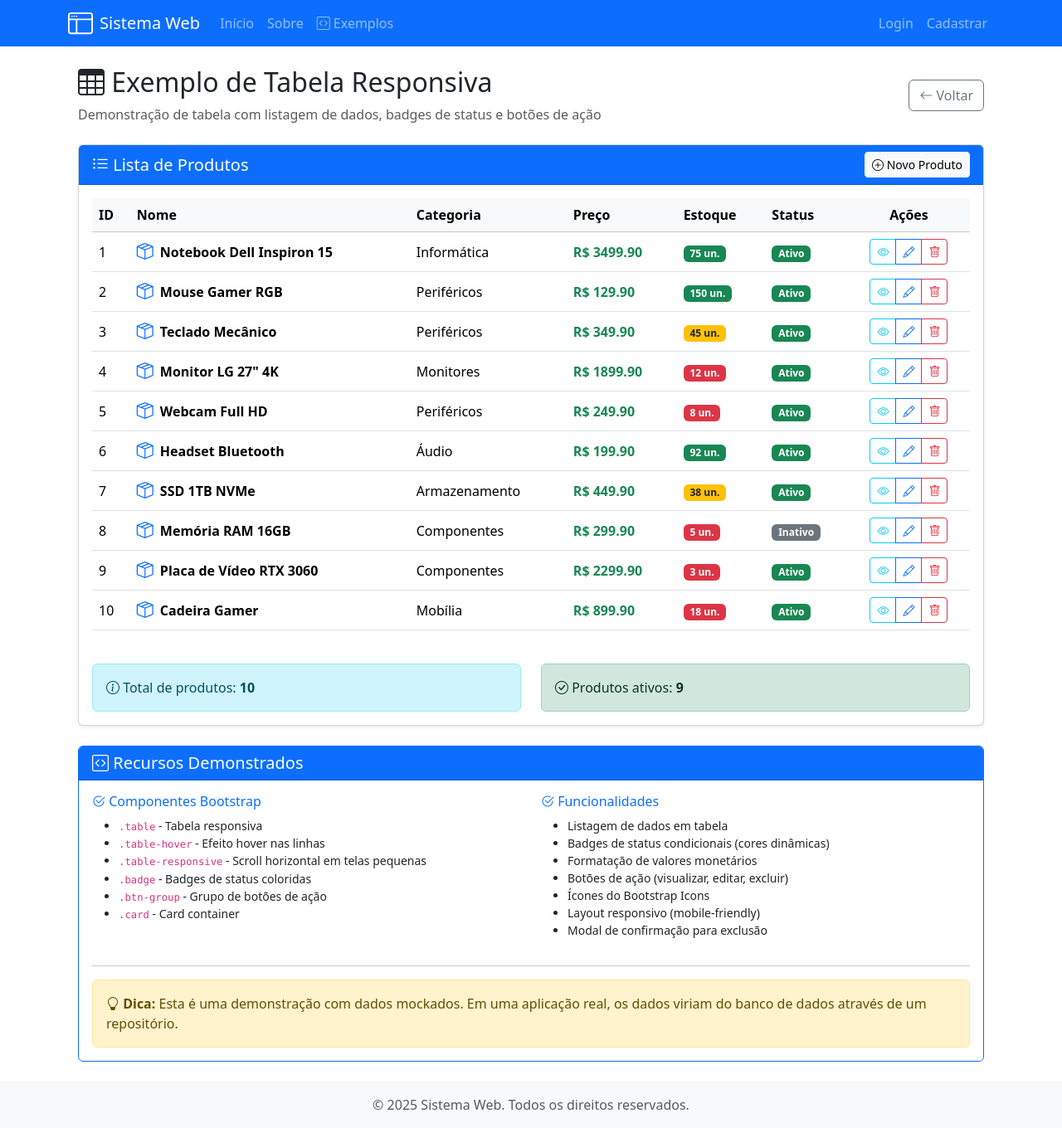
After one commit to rudnazareth-hub/PetLar, a FastAPI app: page /examples/table-list in a window 1280 px wide. The commit adds this page. Shown: the whole page at 83% size. Run offline with FastAPI, Linux system fonts and the light colour scheme; some libraries are stand-ins or nearby versions.

Commit message:
exemplo de tabela de dados

```diff
--- a/routes/examples_routes.py
+++ b/routes/examples_routes.py
@@ -91,3 +91,28 @@ async def property_detail_demo(request: Request):
         "examples/property_detail.html",
         {"request": request}
     )
+
+
+@router.get("/table-list")
+async def table_list_demo(request: Request):
+    """
+    Página de demonstração de tabela com listagem de dados
+    """
+    # Dados mockados para demonstração
+    produtos = [
+        {"id": 1, "nome": "Notebook Dell Inspiron 15", "categoria": "Informática", "preco": 3499.90, "estoque": 75, "ativo": True},
+        {"id": 2, "nome": "Mouse Gamer RGB", "categoria": "Periféricos", "preco": 129.90, "estoque": 150, "ativo": True},
+        {"id": 3, "nome": "Teclado Mecânico", "categoria": "Periféricos", "preco": 349.90, "estoque": 45, "ativo": True},
+        {"id": 4, "nome": "Monitor LG 27\" 4K", "categoria": "Monitores", "preco": 1899.90, "estoque": 12, "ativo": True},
+        {"id": 5, "nome": "Webcam Full HD", "categoria": "Periféricos", "preco": 249.90, "estoque": 8, "ativo": True},
+        {"id": 6, "nome": "Headset Bluetooth", "categoria": "Áudio", "preco": 199.90, "estoque": 92, "ativo": True},
+        {"id": 7, "nome": "SSD 1TB NVMe", "categoria": "Armazenamento", "preco": 449.90, "estoque": 38, "ativo": True},
+        {"id": 8, "nome": "Memória RAM 16GB", "categoria": "Componentes", "preco": 299.90, "estoque": 5, "ativo": False},
+        {"id": 9, "nome": "Placa de Vídeo RTX 3060", "categoria": "Componentes", "preco": 2299.90, "estoque": 3, "ativo": True},
+        {"id": 10, "nome": "Cadeira Gamer", "categoria": "Mobília", "preco": 899.90, "estoque": 18, "ativo": True},
+    ]
+
+    return templates_home.TemplateResponse(
+        "examples/table_list.html",
+        {"request": request, "produtos": produtos}
+    )
--- /dev/null
+++ b/templates/examples/table_list.html
@@ -0,0 +1,207 @@
+{% extends "base_publica.html" %}
+
+{% block titulo %}Exemplo de Tabela{% endblock %}
+
+{% block content %}
+<div class="container">
+    <div class="row">
+        <div class="col-12">
+            <div class="d-flex justify-content-between align-items-center mb-4">
+                <div>
+                    <h2><i class="bi bi-table"></i> Exemplo de Tabela Responsiva</h2>
+                    <p class="text-muted mb-0">Demonstração de tabela com listagem de dados, badges de status e botões de ação</p>
+                </div>
+                <a href="/examples" class="btn btn-outline-secondary">
+                    <i class="bi bi-arrow-left"></i> Voltar
+                </a>
+            </div>
+
+            <div class="card shadow-sm">
+                <div class="card-header bg-primary text-white">
+                    <div class="d-flex justify-content-between align-items-center">
+                        <h5 class="mb-0">
+                            <i class="bi bi-list-ul"></i> Lista de Produtos
+                        </h5>
+                        <button class="btn btn-light btn-sm" onclick="alert('Botão de adicionar produto')">
+                            <i class="bi bi-plus-circle"></i> Novo Produto
+                        </button>
+                    </div>
+                </div>
+                <div class="card-body">
+                    {% if produtos %}
+                    <div class="table-responsive">
+                        <table class="table table-hover align-middle">
+                            <thead class="table-light">
+                                <tr>
+                                    <th>ID</th>
+                                    <th>Nome</th>
+                                    <th>Categoria</th>
+                                    <th>Preço</th>
+                                    <th>Estoque</th>
+                                    <th>Status</th>
+                                    <th class="text-center">Ações</th>
+                                </tr>
+                            </thead>
+                            <tbody>
+                                {% for produto in produtos %}
+                                <tr>
+                                    <td>{{ produto.id }}</td>
+                                    <td>
+                                        <div class="d-flex align-items-center">
+                                            <i class="bi bi-box-seam text-primary me-2 fs-5"></i>
+                                            <strong>{{ produto.nome }}</strong>
+                                        </div>
+                                    </td>
+                                    <td>{{ produto.categoria }}</td>
+                                    <td>
+                                        <span class="text-success fw-bold">
+                                            R$ {{ "%.2f"|format(produto.preco) }}
+                                        </span>
+                                    </td>
+                                    <td>
+                                        {% if produto.estoque > 50 %}
+                                        <span class="badge bg-success">{{ produto.estoque }} un.</span>
+                                        {% elif produto.estoque > 20 %}
+                                        <span class="badge bg-warning text-dark">{{ produto.estoque }} un.</span>
+                                        {% else %}
+                                        <span class="badge bg-danger">{{ produto.estoque }} un.</span>
+                                        {% endif %}
+                                    </td>
+                                    <td>
+                                        <span class="badge bg-{{ 'success' if produto.ativo else 'secondary' }}">
+                                            {{ 'Ativo' if produto.ativo else 'Inativo' }}
+                                        </span>
+                                    </td>
+                                    <td class="text-center">
+                                        <div class="btn-group btn-group-sm" role="group">
+                                            <button type="button" class="btn btn-outline-info" title="Visualizar"
+                                                onclick="alert('Visualizar produto: {{ produto.nome }}')">
+                                                <i class="bi bi-eye"></i>
+                                            </button>
+                                            <button type="button" class="btn btn-outline-primary" title="Editar"
+                                                onclick="alert('Editar produto: {{ produto.nome }}')">
+                                                <i class="bi bi-pencil"></i>
+                                            </button>
+                                            <button type="button" class="btn btn-outline-danger" title="Excluir"
+                                                onclick="excluirProduto({{ produto.id }}, '{{ produto.nome|replace("'", "\\'") }}')">
+                                                <i class="bi bi-trash"></i>
+                                            </button>
+                                        </div>
+                                    </td>
+                                </tr>
+                                {% endfor %}
+                            </tbody>
+                        </table>
+                    </div>
+
+                    <!-- Informações adicionais -->
+                    <div class="row mt-4">
+                        <div class="col-12 col-md-6">
+                            <div class="alert alert-info mb-0">
+                                <i class="bi bi-info-circle"></i>
+                                Total de produtos: <strong>{{ produtos|length }}</strong>
+                            </div>
+                        </div>
+                        <div class="col-12 col-md-6">
+                            <div class="alert alert-success mb-0">
+                                <i class="bi bi-check-circle"></i>
+                                Produtos ativos: <strong>{{ produtos|selectattr('ativo')|list|length }}</strong>
+                            </div>
+                        </div>
+                    </div>
+                    {% else %}
+                    <div class="alert alert-info text-center mb-0">
+                        <i class="bi bi-info-circle"></i> Nenhum produto cadastrado.
+                    </div>
+                    {% endif %}
+                </div>
+            </div>
+
+            <!-- Card de Explicação -->
+            <div class="card mt-4 border-primary">
+                <div class="card-header bg-primary text-white">
+                    <h5 class="mb-0">
+                        <i class="bi bi-code-square"></i> Recursos Demonstrados
+                    </h5>
+                </div>
+                <div class="card-body">
+                    <div class="row">
+                        <div class="col-12 col-md-6">
+                            <h6 class="text-primary">
+                                <i class="bi bi-check2-circle"></i> Componentes Bootstrap
+                            </h6>
+                            <ul class="small">
+                                <li><code>.table</code> - Tabela responsiva</li>
+                                <li><code>.table-hover</code> - Efeito hover nas linhas</li>
+                                <li><code>.table-responsive</code> - Scroll horizontal em telas pequenas</li>
+                                <li><code>.badge</code> - Badges de status coloridas</li>
+                                <li><code>.btn-group</code> - Grupo de botões de ação</li>
+                                <li><code>.card</code> - Card container</li>
+                            </ul>
+                        </div>
+                        <div class="col-12 col-md-6">
+                            <h6 class="text-primary">
+                                <i class="bi bi-check2-circle"></i> Funcionalidades
+                            </h6>
+                            <ul class="small">
+                                <li>Listagem de dados em tabela</li>
+                                <li>Badges de status condicionais (cores dinâmicas)</li>
+                                <li>Formatação de valores monetários</li>
+                                <li>Botões de ação (visualizar, editar, excluir)</li>
+                                <li>Ícones do Bootstrap Icons</li>
+                                <li>Layout responsivo (mobile-friendly)</li>
+                                <li>Modal de confirmação para exclusão</li>
+                            </ul>
+                        </div>
+                    </div>
+                    <hr>
+                    <div class="alert alert-warning mb-0">
+                        <i class="bi bi-lightbulb"></i>
+                        <strong>Dica:</strong> Esta é uma demonstração com dados mockados.
+                        Em uma aplicação real, os dados viriam do banco de dados através de um repositório.
+                    </div>
+                </div>
+            </div>
+        </div>
+    </div>
+</div>
+
+<!-- Modal de Confirmação (reutilizando o componente existente) -->
+{% include 'components/modal_confirmacao.html' %}
+{% endblock %}
+
+{% block scripts %}
+<script>
+    /**
+     * Função para excluir um produto (demonstração)
+     */
+    function excluirProduto(produtoId, produtoNome) {
+        const detalhes = `
+        <div class="card bg-light">
+            <div class="card-body">
+                <table class="table table-sm table-borderless mb-0">
+                    <tr>
+                        <th width="30%">ID:</th>
+                        <td>${produtoId}</td>
+                    </tr>
+                    <tr>
+                        <th>Nome:</th>
+                        <td>${produtoNome}</td>
+                    </tr>
+                </table>
+            </div>
+        </div>
+    `;
+
+        abrirModalConfirmacao({
+            url: '#',  // Em uma aplicação real, seria a URL de exclusão
+            mensagem: 'Tem certeza que deseja excluir este produto?',
+            detalhes: detalhes,
+            onConfirm: function() {
+                // Em uma aplicação real, faria o POST para a URL de exclusão
+                alert('Produto excluído com sucesso! (Este é apenas um exemplo)');
+            }
+        });
+    }
+</script>
+{% endblock %}
```
Also changed, not shown: templates/examples/index.html (+33 -0 lines).
